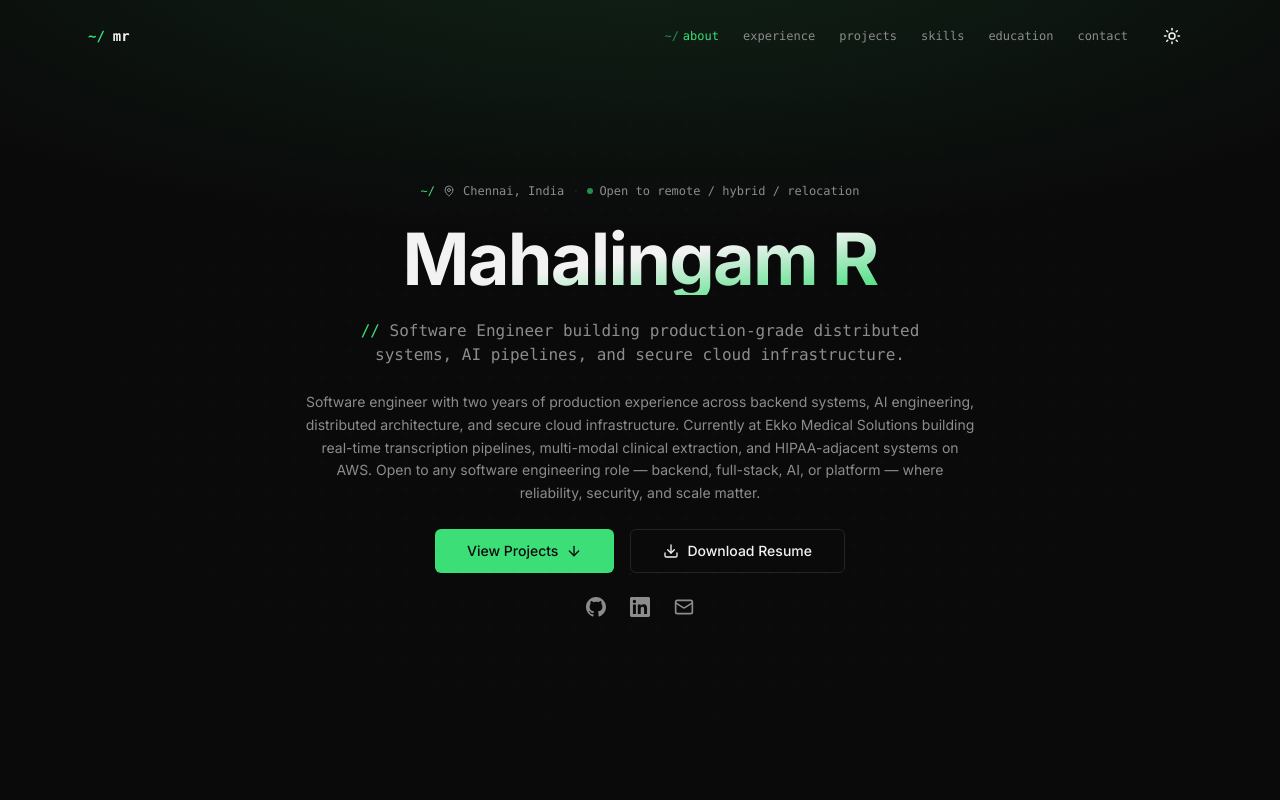
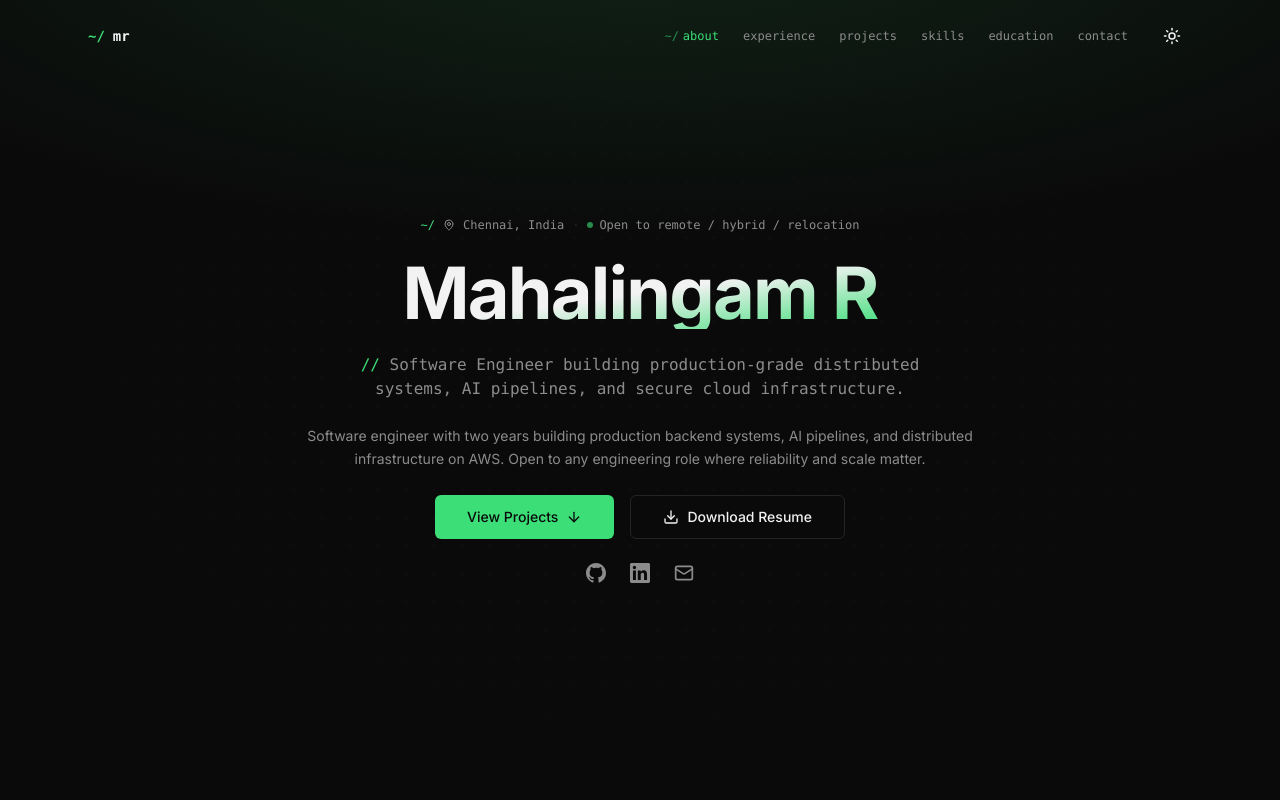
Before and after one commit to mahalingam-dev-8/portfolio, a Next.js app: page / in a window 1280 px wide. Shown: the top 800 px of the page. Built offline with nearby package versions, Linux system fonts and the light colour scheme.

Commit message:
Shorten about text

```diff
--- a/data/personal.ts
+++ b/data/personal.ts
@@ -2,7 +2,7 @@ export const personal = {
   name: 'Mahalingam R',
   initials: 'MR',
   tagline: 'Software Engineer building production-grade distributed systems, AI pipelines, and secure cloud infrastructure.',
-  about: 'Software engineer with two years of production experience across backend systems, AI engineering, distributed architecture, and secure cloud infrastructure. Currently at Ekko Medical Solutions building real-time transcription pipelines, multi-modal clinical extraction, and HIPAA-adjacent systems on AWS. Open to any software engineering role — backend, full-stack, AI, or platform — where reliability, security, and scale matter.',
+  about: 'Software engineer with two years building production backend systems, AI pipelines, and distributed infrastructure on AWS. Open to any engineering role where reliability and scale matter.',
   location: 'Chennai, India',
   availability: 'Open to remote / hybrid / relocation',
   email: 'mahalingam2188@gmail.com',
```
